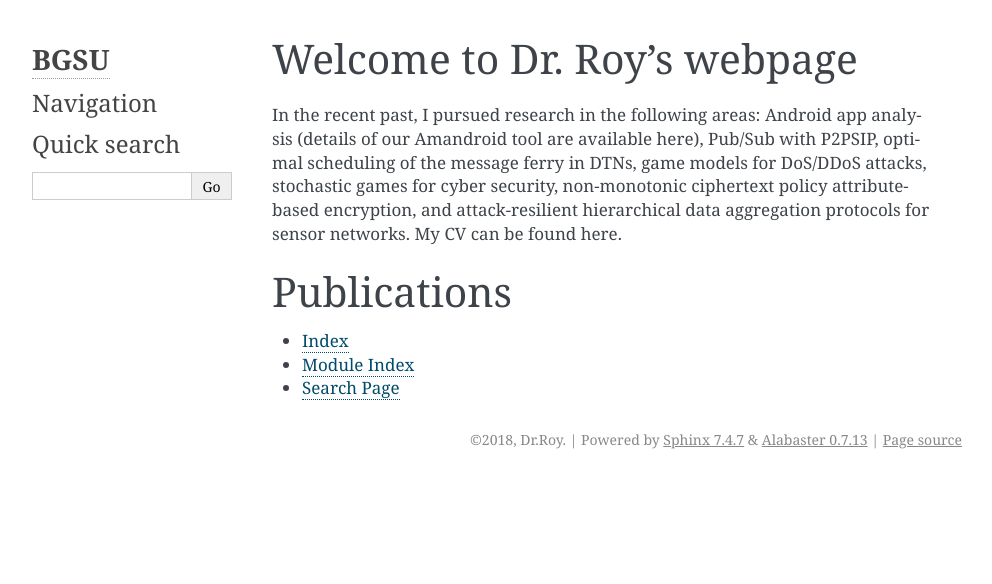
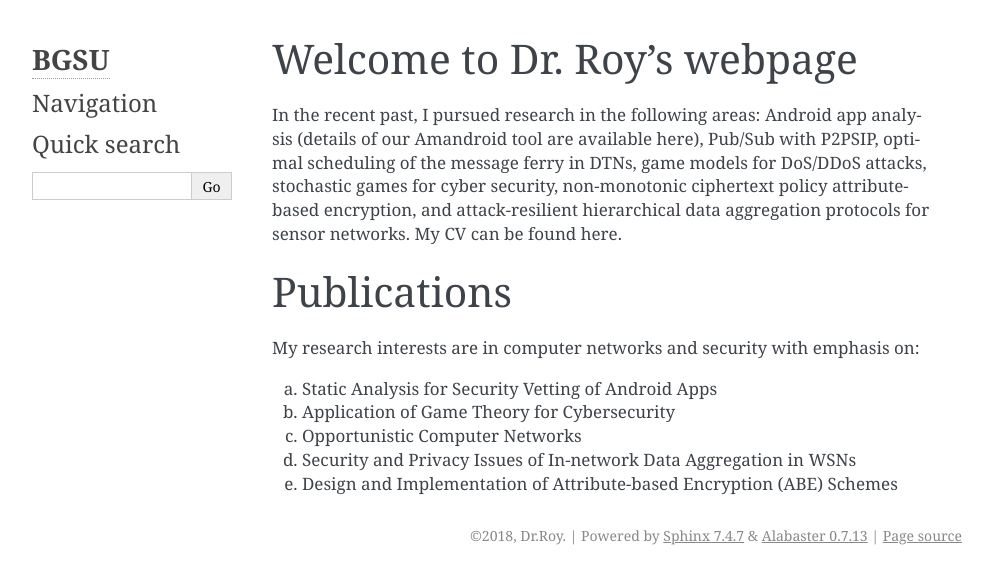
Before and after one commit to AppAnalysis-BGSU/website_sphinx, a Sphinx documentation site: the page built from source/index.rst, in a window 1280 px wide. Shown: the top 584 px of the page, without its empty margins (148-1140 px from the left). Built offline with Sphinx 7.4.7, drawn with Linux system fonts in a browser that asks for light colours.

Commit message:
add publications

```diff
--- a/source/index.rst
+++ b/source/index.rst
@@ -8,13 +8,20 @@ Welcome to Dr. Roy's webpage
 
 In the recent past, I pursued research in the following areas: Android app analysis (details of our Amandroid tool are available here), Pub/Sub with P2PSIP, optimal scheduling of the message ferry in DTNs, game models for DoS/DDoS attacks, stochastic games for cyber security, non-monotonic ciphertext policy attribute-based encryption, and attack-resilient hierarchical data aggregation protocols for sensor networks. My CV can be found here.
 
-
 Publications
 ==================
+My research interests are in computer networks and security with emphasis on:
 
-* :ref:`genindex`
-* :ref:`modindex`
-* :ref:`search`
+(a) Static Analysis for Security Vetting of Android Apps
+
+(b) Application of Game Theory for Cybersecurity
+
+(c) Opportunistic Computer Networks
+
+(d) Security and Privacy Issues of In-network Data Aggregation in WSNs
+
+(e) Design and Implementation of Attribute-based Encryption (ABE) Schemes
+
 
 .. toctree::
    :maxdepth: 3
```
